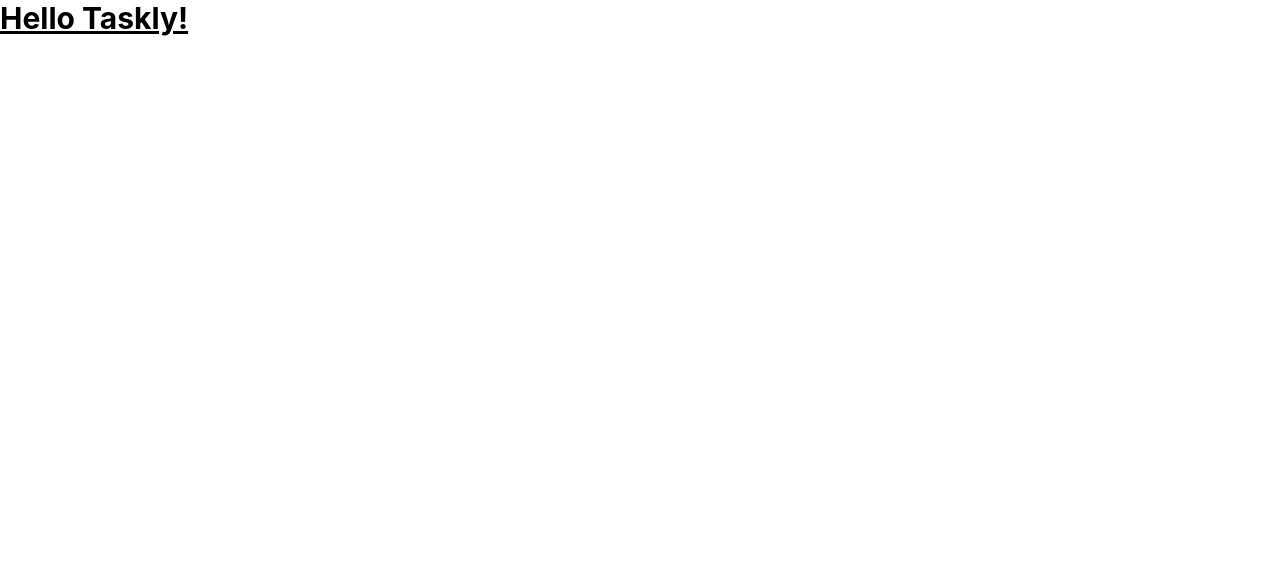
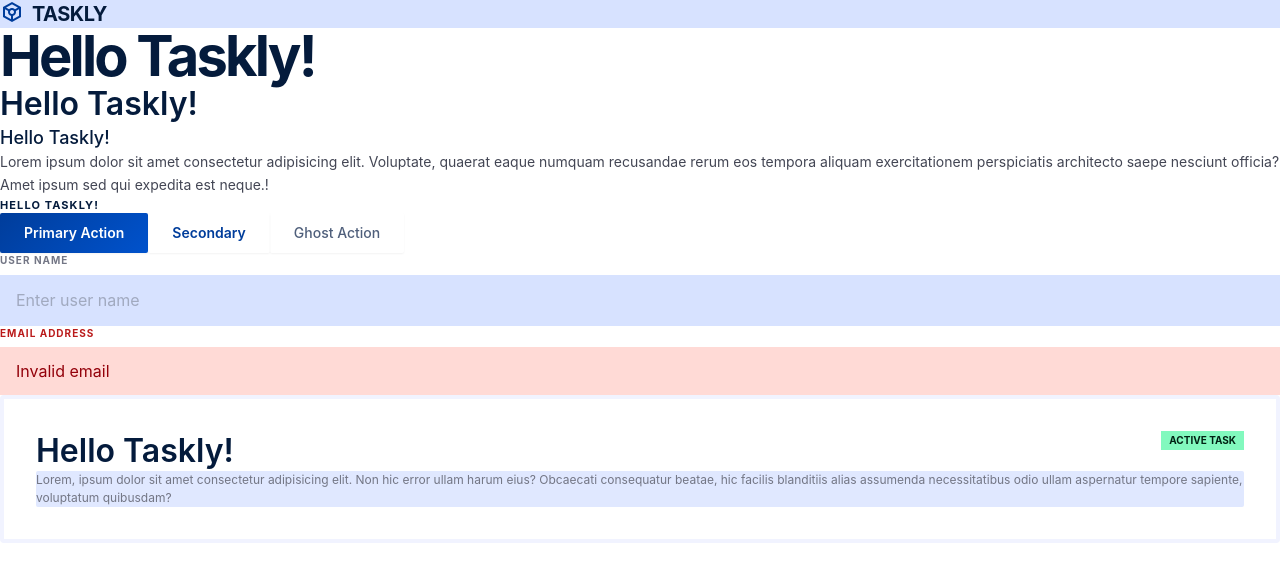
Before and after one commit to rewanabdelaziz/Taskly, an Angular app: page / in a window 1280 px wide. Shown: the top 582 px of the page. Built offline with nearby package versions, Linux system fonts and the light colour scheme.

Commit message:
feat(theme): configure design system variables and global utilities

```diff
--- a/src/app/app.component.html
+++ b/src/app/app.component.html
@@ -1 +1,33 @@
-<h1 class="text-3xl font-bold underline">Hello Taskly!</h1>
+<div class="flex bg-surface-highest">
+    <span class="material-symbols-outlined logo-icon">
+   token
+  </span>
+  <span class="logo-text">
+    Taskly
+  </span>
+</div>
+
+<p class="display-lg">Hello taskly!</p>
+<p class="headline-lg">Hello taskly!</p>
+<p class="title-md">Hello taskly!</p>
+<p class="body-md">Lorem ipsum dolor sit amet consectetur adipisicing elit. Voluptate, quaerat eaque numquam recusandae rerum eos tempora aliquam exercitationem perspiciatis architecto saepe nesciunt officia? Amet ipsum sed qui expedita est neque.!</p>
+<p class="label-sm">Hello taskly!</p>
+
+<button class="btn-primary">primary Action</button>
+<button class="btn-secondary">secondary</button>
+<button class="btn-ghost">ghost Action</button>
+
+<label for="name" class="form-label">user name</label>
+<input type="text"class="input-text" name="" id="name" placeholder="Enter user name">
+
+<div class="flex-col">
+  <label for="err-msg" Class="error-label">Email address</label>
+  <div id="err-msg" class="error-msg"> Invalid email</div>
+</div>
+<div class="main-card">
+  <div class="flex justify-between items-start">
+    <p class="headline-lg">Hello taskly!</p>
+    <span class="active-task-card">active task</span>
+  </div>
+  <div class="secondary-card">Lorem, ipsum dolor sit amet consectetur adipisicing elit. Non hic error ullam harum eius? Obcaecati consequatur beatae, hic facilis blanditiis alias assumenda necessitatibus odio ullam aspernatur tempore sapiente, voluptatum quibusdam?</div>
+</div>
--- a/src/index.html
+++ b/src/index.html
@@ -6,6 +6,7 @@
     <base href="/" />
     <meta name="viewport" content="width=device-width, initial-scale=1" />
     <link rel="icon" type="image/x-icon" href="favicon.ico" />
+    <link href="https://fonts.googleapis.com/css2?family=Material+Symbols+Outlined" rel="stylesheet" />
   </head>
   <body>
     <app-root></app-root>
--- a/src/styles.css
+++ b/src/styles.css
@@ -1 +1,121 @@
 @import 'tailwindcss';
+
+@theme {
+    /* Action Blue & Tonal Range */
+    --color-primary: #003D9B;
+    --color-primary-container: #0052CC;
+    --color-surface-highest: #D7E2FF;
+    --color-surface-low: #F1F3FF;
+    --color-surface-dark:#E0E8FF;
+    --color-background: #F9F9FF;
+
+    /*Slate Neutrals */
+    --color-slate-dark: #041B3C;
+    --color-slate-medium: #4F5F7B;
+    --color-slate-light: #C3C6D6;
+
+    /*Semantic */
+    --color-success: #82F9BE;
+    --color-error: #BA1A1A;
+    --color-warning: #FFB300;
+
+    /* other colors */
+    --color-text-body: #434654;
+    --color-text-label: rgba(115, 118, 133, 1);
+    --color-placeholder: #6B7280;
+    --color-error-msg-bg: #FFDAD6;
+    --color-error-msg-text: #93000A;
+    --color-active-task-label: #002113;
+    --color-icon-card:#E8EDFF;
+    --color-secondary-box-text:#737685;
+
+    /* buttons colors */
+    --color-btn-shadow: #0000000D;
+    --background-image-gradient-primary: linear-gradient(135deg, var(--color-primary) 0%, var(--color-primary-container) 100%);
+
+    /*Typography */
+    --font-sans: "Inter", sans-serif;
+    --font-mono: "Liberation Mono";
+
+}
+
+/* ============== UTILITIES ================== */
+
+
+/* logo */
+@utility logo-text{
+    @apply text-xl/[1.75rem] tracking-[-0.5px] text-slate-dark font-bold uppercase
+}
+@utility logo-icon{
+    @apply me-2 text-primary
+}
+/* fonts */
+@utility display-lg{
+    @apply text-[3.5rem]/[3.5rem]  text-slate-dark capitalize tracking-tighter font-bold;
+}
+
+@utility headline-lg{
+    @apply text-[2rem]/[2.5rem] text-slate-dark capitalize tracking-normal font-semibold;
+}
+
+@utility title-md{
+    @apply text-[1.125rem]/[1.6875rem] text-slate-dark capitalize tracking-normal font-medium;
+}
+
+@utility body-md{
+    @apply text-sm/[22.75px]  text-text-body normal-case  tracking-normal font-normal;
+}
+
+@utility label-sm{
+    @apply text-[0.6875rem]/[16.5px]  text-slate-dark uppercase tracking-widest font-bold;
+}
+/* buttons */
+@utility btns-basic{
+    @apply py-2.5 px-6 rounded-xs capitalize tracking-normal text-sm/[20px]
+}
+@utility btn-primary{
+    @apply btns-basic bg-gradient-primary text-white  shadow-xs font-semibold  shadow-btn-shadow
+}
+@utility btn-secondary{
+    @apply btns-basic  text-primary shadow-xs font-semibold
+}
+@utility btn-ghost{
+    @apply btns-basic  text-slate-medium shadow-xs font-medium
+}
+
+/* forms */
+@utility form-label-basic{
+   @apply text-[0.625rem]/[15px] tracking-[0.0625rem] uppercase block mb-[6.5px] font-bold
+}
+@utility form-label{
+   @apply form-label-basic text-text-label
+}
+@utility error-label{
+   @apply form-label-basic text-error
+}
+@utility input-text{
+    @apply block bg-surface-highest px-4 pt-3.25 pb-3.5 text-placeholder w-full
+}
+@utility error-msg{
+    @apply bg-error-msg-bg text-error-msg-text px-4 py-3
+}
+/* cards */
+@utility main-card{
+    @apply bg-white p-8 rounded-sm border-4 border-surface-low
+}
+@utility active-task-card{
+    @apply bg-success px-2 py-0.5 text-[10px]/[15px] tracking-normal text-active-task-label uppercase font-bold
+}
+@utility secondary-card{
+    @apply bg-surface-dark rounded-xs text-[0.75rem]/[1.125rem] tracking-normal font-normal text-secondary-box-text
+}
+@utility cta-card{
+    @apply bg-gradient-primary rounded-lg flex justify-between
+}
+/* icons */
+@utility icon-label{
+    @apply font-mono text-[10px]/[15px] tracking-normal font-normal
+}
+@utility icon-card{
+    @apply bg-icon-card text-primary p-2 rounded-sm
+}
```
